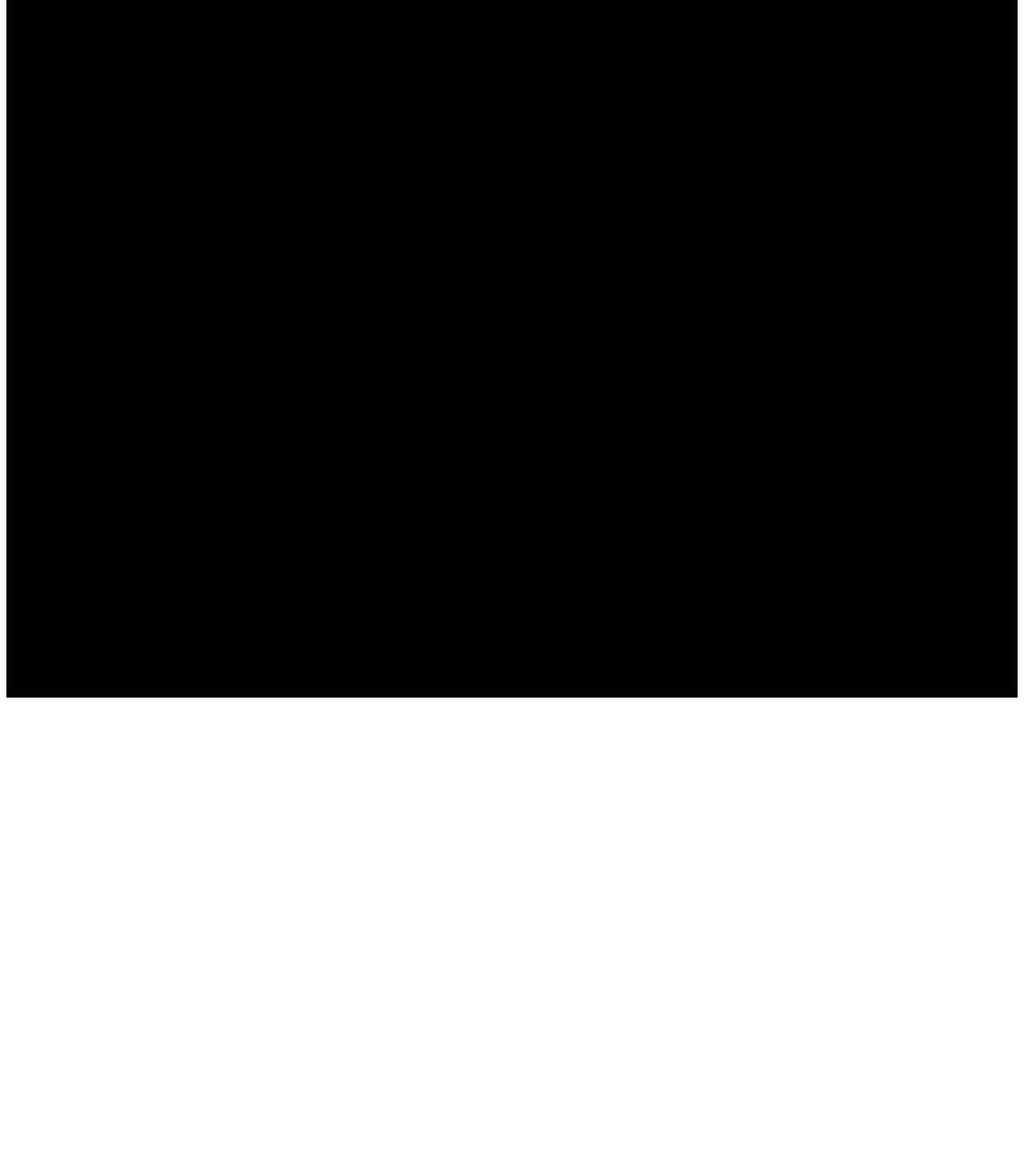
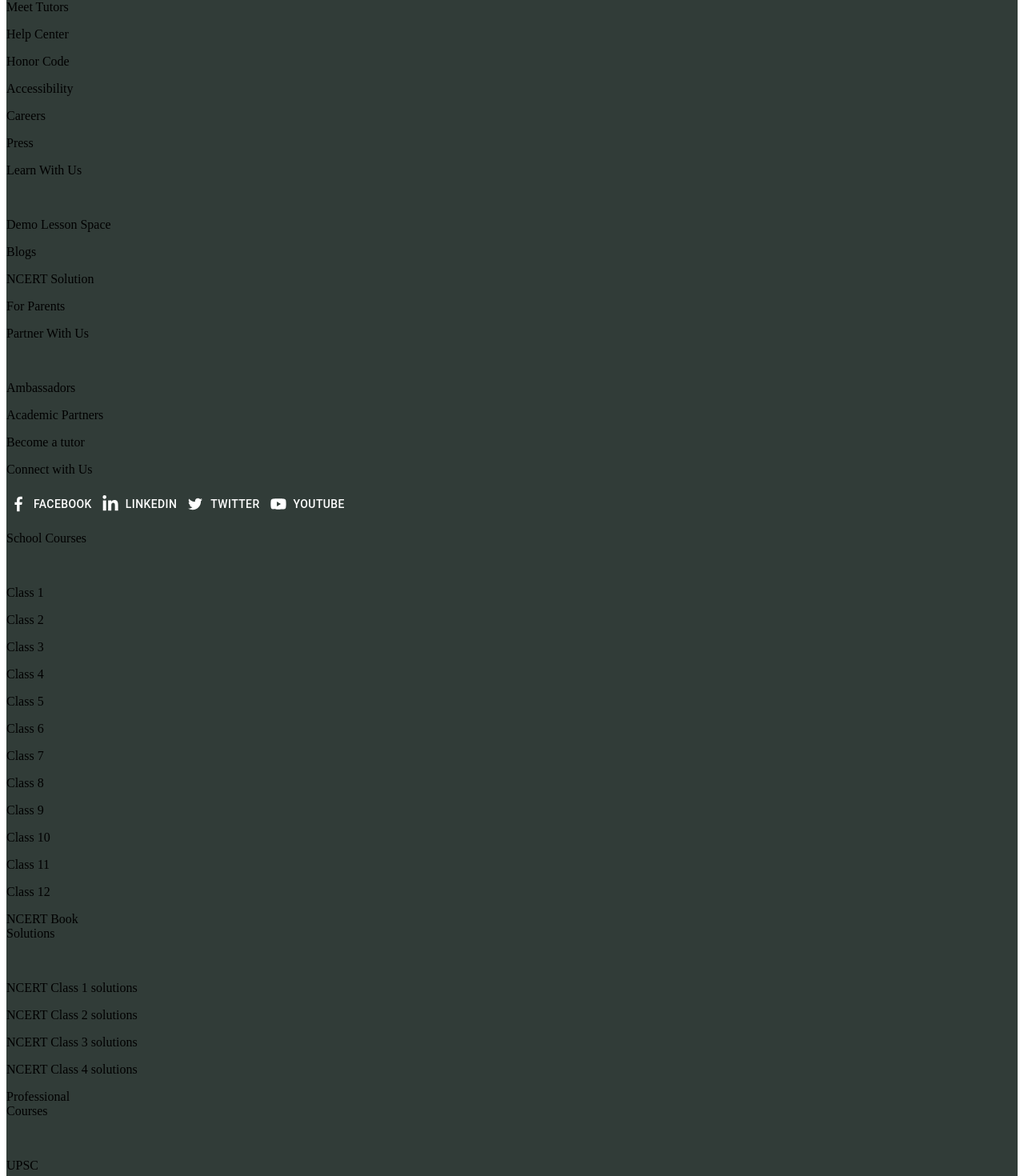
Before and after one commit to shreykoo/TakshilaLearning, a Next.js app: page / in a window 1280 px wide. Shown: the part 5660-7130 px from the top of the page at 80% size. Before the commit the page ends 6548 px from the top, so only its background shows below. Built offline with nearby package versions, Linux system fonts and the light colour scheme.

Commit message:
Footer content added

```diff
--- a/modules/Layout/Footer.jsx
+++ b/modules/Layout/Footer.jsx
@@ -1,10 +1,16 @@
 import React from 'react';
-import { Courses, Links } from './data';
+import { Courses, GetToKnowUs, LearnWithUs, SchoolCourses, PartnerWithUs, BookSolutions, ProfessionalCourses } from './data';
 import router from 'next/router';
+import { GrFacebookOption } from 'react-icons/gr';
+import { FaLinkedinIn } from 'react-icons/fa';
+import { AiOutlineTwitter, AiFillYoutube } from 'react-icons/ai';
+import { Button } from '@material-ui/core';
+
+
 
 const Footer = () => {
     return (
-        <div className="w-full p-20 text-white" style={{ backgroundColor: '#000000'}}>
+        <div className="w-full p-20 text-white" style={{ backgroundColor: '#313C38'}}>
             <div className="xl:w-4/5 2xl:w-4/5 lg:w-4/5 md:w-4/5 sm:w-full xs:w-full xxs:w-full m-auto flex flex-wrap justify-between items-center">
                 <div className="md:w-1/5 sm:w-full xs:w-full xxs:w-full">
                     <button onClick={() => router.push('/')}>
@@ -25,26 +31,87 @@
                 </div>
                 <div className="flex flex-wrap justify-center sm:justify-start xxs:justify-start xs:justify-start items-start">
                     <div className="mx-4">
-                        <p className="font-bold">Courses</p>
+                        <p className="font-bold">Get To Know Us</p>
                         <br />
-                        {Courses.map(item => (
+                        {GetToKnowUs.map(item => (
                             <p key={item.id} className="my-2 text-sm font-light">{item.name}</p>
                         ))}
                     </div>
                     <div className="mx-4">
-                        <p className="font-bold">Links</p>
+                        <p className="font-bold">Learn With Us</p>
                         <br />
-                        {Links.map(item => (
+                        {LearnWithUs.map(item => (
                             <p key={item.id} className="my-2 text-sm font-light">{item.name}</p>
                         ))}
                     </div>
                     <div className="mx-4">
-                        <p className="font-bold">Latest Post</p>
+                        <p className="font-bold">Partner With Us</p>
                         <br />
-                        <p className="font-light text-sm">French Revolution Class 9 History, <br /> Chapter 1 NotesAugust 26, 2021</p>
+                        {PartnerWithUs.map(item => (
+                            <p key={item.id} className="my-2 text-sm font-light">{item.name}</p>
+                        ))}
+                    </div>
+                </div>
+            </div>
+            <div className="xl:w-4/5 2xl:w-4/5 lg:w-4/5 md:w-4/5 sm:w-full xs:w-full xxs:w-full m-auto flex flex-wrap justify-between items-center">
+                <div className="md:w-1/5 sm:w-full xs:w-full xxs:w-full">
+                    <p>Connect with Us</p>
+                    <div className="flex flex-wrap justify-around items-center">
+                        <Button
+                            color="primary"
+                            startIcon={<GrFacebookOption color="white" size={22} />}
+                            variant="text"
+                            style={{ color: 'white'}}
+                        >
+                            Facebook
+                        </Button>
+                        <Button
+                            color="primary"
+                            startIcon={<FaLinkedinIn color="white" size={22} />}
+                            variant="text"
+                            style={{ color: 'white'}}
+                        >
+                            Linkedin
+                        </Button>
+                        <Button
+                            color="primary"
+                            startIcon={<AiOutlineTwitter color="white" size={22} />}
+                            variant="text"
+                            style={{ color: 'white'}}
+                        >
+                            Twitter
+                        </Button>
+                        <Button
+                            color="primary"
+                            startIcon={<AiFillYoutube color="white" size={22} />}
+                            variant="text"
+                            style={{ color: 'white'}}
+                        >
+                            Youtube
+                        </Button>
+                    </div>
+                </div>
+                <div className="flex flex-wrap justify-center sm:justify-start xxs:justify-start xs:justify-start items-start">
+                    <div className="mx-4">
+                        <p className="font-bold">School Courses</p>
                         <br />
-                        <p className="font-light text-sm">BHAKTI MOVEMENT | <br /> NCERT HISTORY CLASS <br />12 NOTES August 25, 2021</p>
-                        <p className="font-light text-sm">CMA VS CS – Which is <br /> better? August 24, 2021</p>
+                        {SchoolCourses.map(item => (
+                            <p key={item.id} className="my-2 text-sm font-light">{item.name}</p>
+                        ))}
+                    </div>
+                    <div className="mx-4">
+                        <p className="font-bold">NCERT Book <br /> Solutions</p>
+                        <br />
+                        {BookSolutions.map(item => (
+                            <p key={item.id} className="my-2 text-sm font-light">{item.name}</p>
+                        ))}
+                    </div>
+                    <div className="mx-4">
+                        <p className="font-bold">Professional <br />Courses</p>
+                        <br />
+                        {ProfessionalCourses.map(item => (
+                            <p key={item.id} className="my-2 text-sm font-light">{item.name}</p>
+                        ))}
                     </div>
                 </div>
             </div>
--- a/modules/Layout/data.js
+++ b/modules/Layout/data.js
@@ -71,3 +71,181 @@
         name: 'GST As Applicable Extra*'
     }
 ]
+
+export const SchoolCourses = [
+    {
+        id: 1,
+        name: 'Class 1',
+        link: '/class/1'
+    },
+    {
+        id: 2,
+        name: 'Class 2',
+        link: '/class/2'
+    },
+    {
+        id: 3,
+        name: 'Class 3',
+        link: '/class/3'
+    },
+    {
+        id: 4,
+        name: 'Class 4',
+        link: '/class/4'
+    },
+    {
+        id: 6,
+        name: 'Class 5',
+        link: '/class/5'
+    },
+    {
+        id: 7,
+        name: 'Class 6',
+        link: '/class/6'
+    },
+    {
+        id: 8,
+        name: 'Class 7',
+        link: '/class/7'
+    },
+    {
+        id: 9,
+        name: 'Class 8',
+        link: '/class/8'
+    },
+    {
+        id: 10,
+        name: 'Class 9',
+        link: '/class/9'
+    },
+    {
+        id: 11,
+        name: 'Class 10',
+        link: '/class/10'
+    },
+    {
+        id: 12,
+        name: 'Class 11',
+        link: '/class/11'
+    },
+    {
+        id: 13,
+        name: 'Class 12',
+        link: '/class/12'
+    },
+
+]
+
+export const GetToKnowUs = [
+    {
+        id: 1,
+        name: 'About Us',
+        link: ''
+    },
+    {
+        id: 2,
+        name: 'Meet Tutors',
+        link: ''
+    },
+    {
+        id: 3,
+        name: 'Help Center',
+        link: ''
+    },
+    {
+        id: 4,
+        name: 'Honor Code',
+        link: ''
+    },
+    {
+        id: 5,
+        name: 'Accessibility',
+        link: ''
+    },
+    {
+        id: 6,
+        name: 'Careers',
+        link: ''
+    },
+    {
+        id: 7,
+        name: 'Press',
+        link: ''
+    },
+]
+export const LearnWithUs = [
+    {
+        id: 1,
+        name: 'Demo Lesson Space',
+        link: ''
+    },
+    {
+        id: 2,
+        name: 'Blogs',
+        link: ''
+    },
+    {
+        id: 3,
+        name: 'NCERT Solution',
+        link: ''
+    },
+    {
+        id: 4,
+        name: 'For Parents',
+        link: ''
+    },
+]
+
+export const PartnerWithUs = [
+    {
+        id: 1,
+        name: 'Ambassadors',
+        link: ''
+    },
+    {
+        id: 2,
+        name: 'Academic Partners',
+        link: ''
+    },
+    {
+        id: 3,
+        name: 'Become a tutor',
+        link: ''
+    },
+]
+
+export const BookSolutions = [
+    {
+        id: 1,
+        name: 'NCERT Class 1 solutions',
+        link: ''
+    },
+    {
+        id: 2,
+        name: 'NCERT Class 2 solutions',
+        link: ''
+    },
+    {
+        id: 3,
+        name: 'NCERT Class 3 solutions',
+        link: ''
+    },
+    {
+        id: 4,
+        name: 'NCERT Class 4 solutions',
+        link: ''
+    },
+]
+
+export const ProfessionalCourses = [
+    {
+        id: 1,
+        name: 'UPSC',
+        link: ''
+    },
+    {
+        id: 2,
+        name: 'CA Final',
+        link: ''
+    },
+]
```
